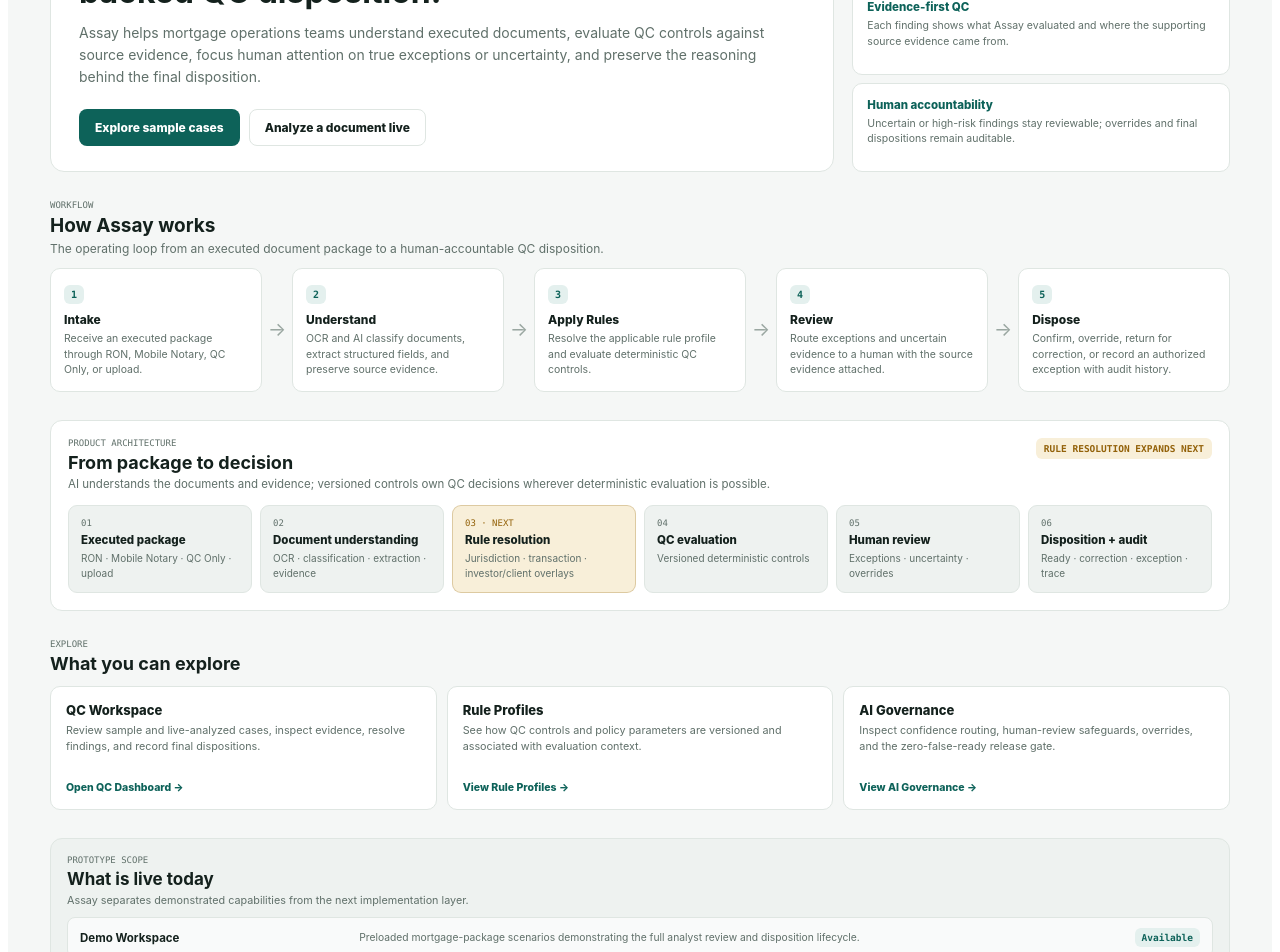
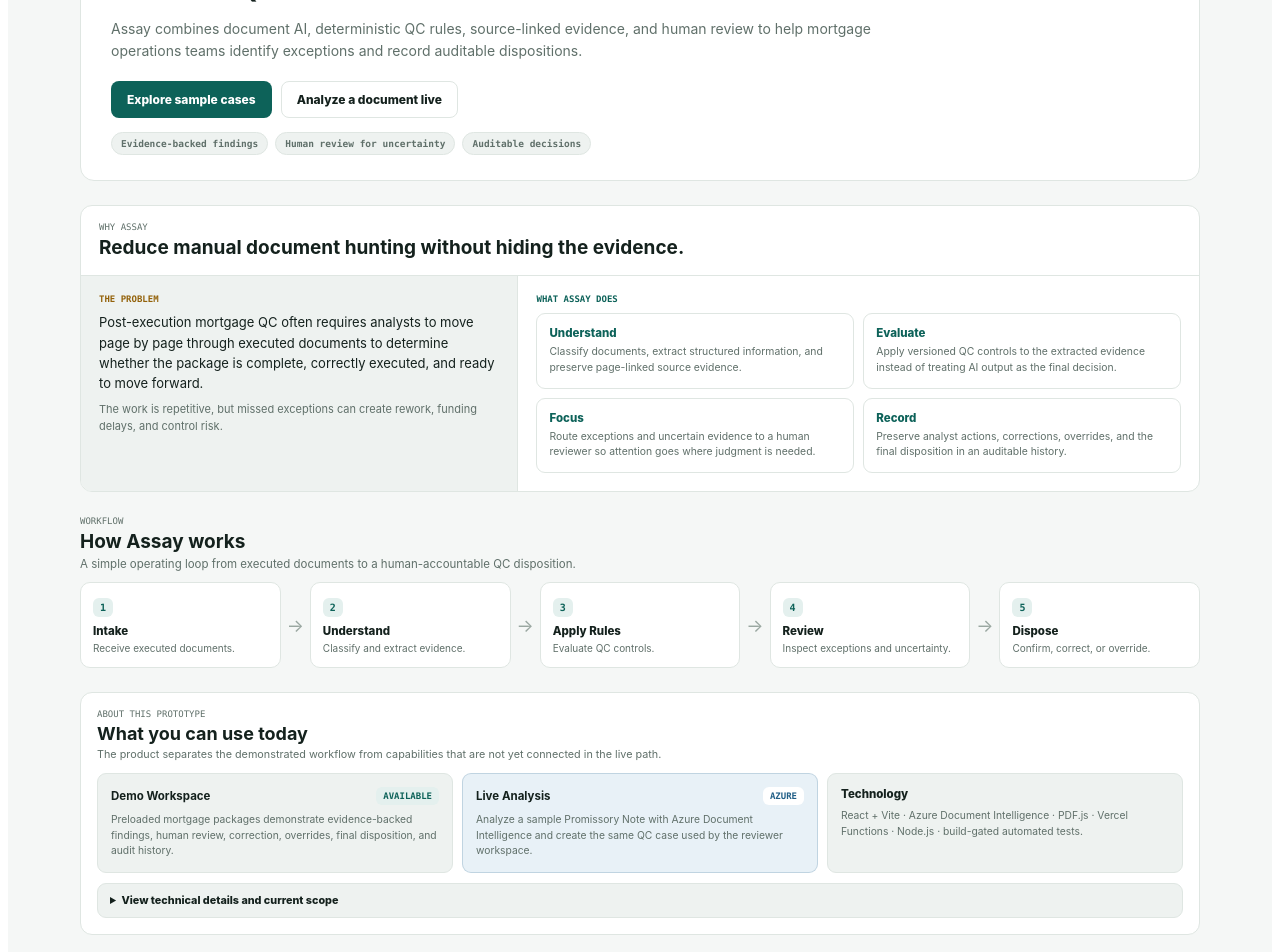
Before and after one commit to ckochar/Assay, a React (Vite) app: page / in a window 1280 px wide. Shown: the part 240-1192 px from the top of the page. Built offline with nearby package versions, Linux system fonts and the light colour scheme.

Commit message:
Simplify Assay overview for first-time users

```diff
--- a/src/OverviewScreen.jsx
+++ b/src/OverviewScreen.jsx
@@ -36,115 +36,108 @@
   return <button type="button" onClick={onClick} style={style}>{children}</button>;
 }
 
+function ProofPoint({ children }) {
+  return <span style={{ ...mono, color: C.sub, background: C.muted, border: `1px solid ${C.line}`, borderRadius: 999, padding: "5px 9px", fontSize: 9.5, fontWeight: 750 }}>{children}</span>;
+}
+
+function WhyAssay() {
+  const capabilities = [
+    ["Understand", "Classify documents, extract structured information, and preserve page-linked source evidence."],
+    ["Evaluate", "Apply versioned QC controls to the extracted evidence instead of treating AI output as the final decision."],
+    ["Focus", "Route exceptions and uncertain evidence to a human reviewer so attention goes where judgment is needed."],
+    ["Record", "Preserve analyst actions, corrections, overrides, and the final disposition in an auditable history."],
+  ];
+
+  return <section style={{ marginTop: 24, background: C.panel, border: `1px solid ${C.line}`, borderRadius: 12, overflow: "hidden" }}>
+    <div style={{ padding: "16px 18px", borderBottom: `1px solid ${C.line}` }}>
+      <div style={{ ...mono, color: C.sub, fontSize: 9 }}>WHY ASSAY</div>
+      <h2 style={{ ...display, margin: "4px 0 0", fontSize: 19 }}>Reduce manual document hunting without hiding the evidence.</h2>
+    </div>
+    <div style={{ display: "grid", gridTemplateColumns: "minmax(280px,.9fr) minmax(430px,1.4fr)", gap: 0 }}>
+      <div style={{ padding: 18, background: C.muted, borderRight: `1px solid ${C.line}` }}>
+        <div style={{ ...mono, color: C.review, fontSize: 9, fontWeight: 800 }}>THE PROBLEM</div>
+        <p style={{ color: C.ink, fontSize: 13, lineHeight: 1.55, margin: "8px 0 8px" }}>Post-execution mortgage QC often requires analysts to move page by page through executed documents to determine whether the package is complete, correctly executed, and ready to move forward.</p>
+        <p style={{ color: C.sub, fontSize: 11, lineHeight: 1.55, margin: 0 }}>The work is repetitive, but missed exceptions can create rework, funding delays, and control risk.</p>
+      </div>
+      <div style={{ padding: 18 }}>
+        <div style={{ ...mono, color: C.teal, fontSize: 9, fontWeight: 800 }}>WHAT ASSAY DOES</div>
+        <div style={{ display: "grid", gridTemplateColumns: "repeat(2,minmax(180px,1fr))", gap: 9, marginTop: 9 }}>
+          {capabilities.map(([title, body]) => <div key={title} style={{ border: `1px solid ${C.line}`, borderRadius: 9, padding: 12 }}><div style={{ color: C.teal, fontWeight: 800, fontSize: 11.5 }}>{title}</div><div style={{ color: C.sub, fontSize: 10.4, lineHeight: 1.5, marginTop: 4 }}>{body}</div></div>)}
+        </div>
+      </div>
+    </div>
+  </section>;
+}
+
 function WorkflowSteps() {
   const steps = [
-    ["1", "Intake", "Receive an executed package through RON, Mobile Notary, QC Only, or upload."],
-    ["2", "Understand", "OCR and AI classify documents, extract structured fields, and preserve source evidence."],
-    ["3", "Apply Rules", "Resolve the applicable rule profile and evaluate deterministic QC controls."],
-    ["4", "Review", "Route exceptions and uncertain evidence to a human with the source evidence attached."],
-    ["5", "Dispose", "Confirm, override, return for correction, or record an authorized exception with audit history."],
+    ["1", "Intake", "Receive executed documents."],
+    ["2", "Understand", "Classify and extract evidence."],
+    ["3", "Apply Rules", "Evaluate QC controls."],
+    ["4", "Review", "Inspect exceptions and uncertainty."],
+    ["5", "Dispose", "Confirm, correct, or override."],
   ];
 
-  return <section style={{ marginTop: 28 }}>
+  return <section style={{ marginTop: 24 }}>
     <div style={{ ...mono, color: C.sub, fontSize: 9 }}>WORKFLOW</div>
     <h2 style={{ ...display, margin: "4px 0 4px", fontSize: 19 }}>How Assay works</h2>
-    <p style={{ color: C.sub, fontSize: 12, margin: "0 0 12px" }}>The operating loop from an executed document package to a human-accountable QC disposition.</p>
+    <p style={{ color: C.sub, fontSize: 11.5, margin: "0 0 11px" }}>A simple operating loop from executed documents to a human-accountable QC disposition.</p>
     <div style={{ display: "flex", gap: 6, alignItems: "stretch", overflowX: "auto" }}>
       {steps.map(([n, title, body], index) => <React.Fragment key={n}>
-        <div style={{ minWidth: 165, flex: 1, background: C.panel, border: `1px solid ${C.line}`, borderRadius: 10, padding: 13 }}>
+        <div style={{ minWidth: 150, flex: 1, background: C.panel, border: `1px solid ${C.line}`, borderRadius: 10, padding: 12 }}>
           <span style={{ ...mono, display: "inline-flex", color: C.teal, background: C.tealSoft, borderRadius: 6, padding: "4px 7px", fontSize: 10, fontWeight: 800 }}>{n}</span>
-          <div style={{ fontWeight: 800, marginTop: 8, fontSize: 12 }}>{title}</div>
-          <div style={{ color: C.sub, fontSize: 10.5, lineHeight: 1.5, marginTop: 4 }}>{body}</div>
+          <div style={{ fontWeight: 800, marginTop: 7, fontSize: 11.5 }}>{title}</div>
+          <div style={{ color: C.sub, fontSize: 10, lineHeight: 1.45, marginTop: 3 }}>{body}</div>
         </div>
-        {index < steps.length - 1 && <div aria-hidden="true" style={{ alignSelf: "center", color: "#9aa7a1", fontSize: 19, flex: "0 0 auto" }}>→</div>}
+        {index < steps.length - 1 && <div aria-hidden="true" style={{ alignSelf: "center", color: "#9aa7a1", fontSize: 18, flex: "0 0 auto" }}>→</div>}
       </React.Fragment>)}
     </div>
   </section>;
 }
 
-function ArchitectureFlow() {
-  const stages = [
-    ["Executed package", "RON · Mobile Notary · QC Only · upload", "current"],
-    ["Document understanding", "OCR · classification · extraction · evidence", "current"],
-    ["Rule resolution", "Jurisdiction · transaction · investor/client overlays", "next"],
-    ["QC evaluation", "Versioned deterministic controls", "current"],
-    ["Human review", "Exceptions · uncertainty · overrides", "current"],
-    ["Disposition + audit", "Ready · correction · exception · trace", "current"],
-  ];
+function AboutPrototype() {
+  return <section style={{ marginTop: 24, background: C.panel, border: `1px solid ${C.line}`, borderRadius: 12, padding: 16 }}>
+    <div style={{ ...mono, color: C.sub, fontSize: 9 }}>ABOUT THIS PROTOTYPE</div>
+    <h2 style={{ ...display, margin: "4px 0 4px", fontSize: 18 }}>What you can use today</h2>
+    <p style={{ color: C.sub, fontSize: 10.8, margin: "0 0 12px" }}>The product separates the demonstrated workflow from capabilities that are not yet connected in the live path.</p>
 
-  return <section style={{ marginTop: 28, background: C.panel, border: `1px solid ${C.line}`, borderRadius: 12, padding: 17 }}>
-    <div style={{ display: "flex", justifyContent: "space-between", alignItems: "start", gap: 10, flexWrap: "wrap" }}>
-      <div><div style={{ ...mono, color: C.sub, fontSize: 9 }}>PRODUCT ARCHITECTURE</div><h2 style={{ ...display, margin: "4px 0", fontSize: 18 }}>From package to decision</h2><p style={{ color: C.sub, fontSize: 11.5, margin: 0 }}>AI understands the documents and evidence; versioned controls own QC decisions wherever deterministic evaluation is possible.</p></div>
-      <span style={{ ...mono, color: C.review, background: C.reviewSoft, borderRadius: 6, padding: "5px 8px", fontSize: 9.5, fontWeight: 800 }}>RULE RESOLUTION EXPANDS NEXT</span>
+    <div style={{ display: "grid", gridTemplateColumns: "repeat(3,minmax(210px,1fr))", gap: 9 }}>
+      <div style={{ background: C.muted, border: `1px solid ${C.line}`, borderRadius: 9, padding: 13 }}>
+        <div style={{ display: "flex", justifyContent: "space-between", gap: 8, alignItems: "center" }}><b style={{ fontSize: 11.5 }}>Demo Workspace</b><span style={{ ...mono, color: C.teal, background: C.tealSoft, borderRadius: 6, padding: "4px 7px", fontSize: 9, fontWeight: 800 }}>AVAILABLE</span></div>
+        <p style={{ color: C.sub, fontSize: 10.3, lineHeight: 1.5, margin: "7px 0 0" }}>Preloaded mortgage packages demonstrate evidence-backed findings, human review, correction, overrides, final disposition, and audit history.</p>
+      </div>
+      <div style={{ background: C.blueSoft, border: `1px solid ${C.blue}33`, borderRadius: 9, padding: 13 }}>
+        <div style={{ display: "flex", justifyContent: "space-between", gap: 8, alignItems: "center" }}><b style={{ fontSize: 11.5 }}>Live Analysis</b><span style={{ ...mono, color: C.blue, background: C.panel, borderRadius: 6, padding: "4px 7px", fontSize: 9, fontWeight: 800 }}>AZURE</span></div>
+        <p style={{ color: C.sub, fontSize: 10.3, lineHeight: 1.5, margin: "7px 0 0" }}>Analyze a sample Promissory Note with Azure Document Intelligence and create the same QC case used by the reviewer workspace.</p>
+      </div>
+      <div style={{ background: C.muted, border: `1px solid ${C.line}`, borderRadius: 9, padding: 13 }}>
+        <div style={{ fontWeight: 800, fontSize: 11.5 }}>Technology</div>
+        <p style={{ color: C.sub, fontSize: 10.3, lineHeight: 1.55, margin: "7px 0 0" }}>React + Vite · Azure Document Intelligence · PDF.js · Vercel Functions · Node.js · build-gated automated tests.</p>
+      </div>
     </div>
-    <div style={{ display: "grid", gridTemplateColumns: "repeat(auto-fit,minmax(165px,1fr))", gap: 8, marginTop: 14 }}>
-      {stages.map(([title, body, state], index) => <div key={title} style={{ background: state === "next" ? C.reviewSoft : C.muted, border: `1px solid ${state === "next" ? `${C.review}44` : C.line}`, borderRadius: 9, padding: 12, position: "relative" }}>
-        <div style={{ ...mono, color: state === "next" ? C.review : C.sub, fontSize: 9 }}>{String(index + 1).padStart(2, "0")}{state === "next" ? " · NEXT" : ""}</div>
-        <div style={{ fontWeight: 800, fontSize: 11.5, marginTop: 5 }}>{title}</div>
-        <div style={{ color: C.sub, fontSize: 10, lineHeight: 1.45, marginTop: 4 }}>{body}</div>
-      </div>)}
-    </div>
-  </section>;
-}
 
-function CapabilityCards({ onNavigate }) {
-  const cards = [
-    ["QC Workspace", "Review sample and live-analyzed cases, inspect evidence, resolve findings, and record final dispositions.", "Open QC Dashboard", "dashboard"],
-    ["Rule Profiles", "See how QC controls and policy parameters are versioned and associated with evaluation context.", "View Rule Profiles", "profiles"],
-    ["AI Governance", "Inspect confidence routing, human-review safeguards, overrides, and the zero-false-ready release gate.", "View AI Governance", "governance"],
-  ];
-  return <section style={{ marginTop: 28 }}>
-    <div style={{ ...mono, color: C.sub, fontSize: 9 }}>EXPLORE</div>
-    <h2 style={{ ...display, margin: "4px 0 12px", fontSize: 18 }}>What you can explore</h2>
-    <div style={{ display: "grid", gridTemplateColumns: "repeat(auto-fit,minmax(230px,1fr))", gap: 10 }}>
-      {cards.map(([title, body, action, screen]) => <button type="button" key={title} onClick={() => onNavigate(screen)} style={{ ...display, textAlign: "left", background: C.panel, border: `1px solid ${C.line}`, borderRadius: 10, padding: 15, cursor: "pointer", color: C.ink }}>
-        <div style={{ fontWeight: 800, fontSize: 13 }}>{title}</div>
-        <div style={{ color: C.sub, fontSize: 10.8, lineHeight: 1.5, marginTop: 5, minHeight: 48 }}>{body}</div>
-        <div style={{ color: C.teal, fontSize: 10.5, fontWeight: 800, marginTop: 10 }}>{action} →</div>
-      </button>)}
-    </div>
-  </section>;
-}
-
-function PrototypeScope() {
-  const rows = [
-    ["Demo Workspace", "Preloaded mortgage-package scenarios demonstrating the full analyst review and disposition lifecycle.", "Available", C.teal, C.tealSoft],
-    ["Live Analysis", "Azure Document Intelligence analyzes a sample Promissory Note, currently scoped to pages 1–2, then creates the same QC case used by the review workspace.", "Available", C.blue, C.blueSoft],
-    ["True Package Intelligence", "Multi-document package splitting/classification plus automatic context and rule-profile resolution across the package.", "Next", C.review, C.reviewSoft],
-  ];
-  return <section style={{ marginTop: 28, background: C.muted, border: `1px solid ${C.line}`, borderRadius: 12, padding: 16 }}>
-    <div style={{ ...mono, color: C.sub, fontSize: 9 }}>PROTOTYPE SCOPE</div>
-    <h2 style={{ ...display, margin: "4px 0 5px", fontSize: 17 }}>What is live today</h2>
-    <p style={{ color: C.sub, fontSize: 10.8, margin: "0 0 10px" }}>Assay separates demonstrated capabilities from the next implementation layer.</p>
-    <div style={{ display: "grid", gap: 7 }}>
-      {rows.map(([title, body, status, color, bg]) => <div key={title} style={{ display: "grid", gridTemplateColumns: "minmax(145px,.7fr) minmax(300px,2fr) auto", gap: 12, alignItems: "center", background: "#ffffffaa", border: `1px solid ${C.line}`, borderRadius: 8, padding: "10px 12px" }}>
-        <b style={{ fontSize: 11.5 }}>{title}</b><span style={{ color: C.sub, fontSize: 10.3, lineHeight: 1.45 }}>{body}</span><span style={{ ...mono, color, background: bg, borderRadius: 6, padding: "4px 7px", fontSize: 9.5, fontWeight: 800 }}>{status}</span>
-      </div>)}
-    </div>
+    <details style={{ marginTop: 10, background: C.muted, border: `1px solid ${C.line}`, borderRadius: 9, padding: "10px 12px" }}>
+      <summary style={{ cursor: "pointer", fontSize: 10.8, fontWeight: 800 }}>View technical details and current scope</summary>
+      <div style={{ display: "grid", gridTemplateColumns: "repeat(2,minmax(260px,1fr))", gap: 12, marginTop: 10, color: C.sub, fontSize: 10.3, lineHeight: 1.55 }}>
+        <div><b style={{ color: C.ink }}>Live scope</b><br />The current live pipeline analyzes pages 1–2 of a Promissory Note, preserves Azure page geometry for evidence highlighting, and uses a Live Note Baseline profile. Multi-document package intelligence and automatic rule-profile resolution are not yet connected.</div>
+        <div><b style={{ color: C.ink }}>Decision model</b><br />Azure performs document OCR/layout analysis. Assay normalizes extracted information and runs versioned QC controls. Uncertain signature evidence remains a human-review item rather than being treated as a legally validated signature.</div>
+      </div>
+    </details>
   </section>;
 }
 
 export default function OverviewScreen({ onNavigate }) {
-  return <main style={{ ...display, maxWidth: 1180, margin: "0 auto", padding: "34px 24px 28px", color: C.ink }}>
-    <section style={{ display: "grid", gridTemplateColumns: "minmax(0,1.35fr) minmax(280px,.65fr)", gap: 18, alignItems: "stretch" }}>
-      <div style={{ background: C.panel, border: `1px solid ${C.line}`, borderRadius: 14, padding: "28px 28px 25px" }}>
-        <div style={{ ...mono, color: C.teal, fontSize: 10, fontWeight: 800 }}>AI-ASSISTED POST-EXECUTION MORTGAGE QC</div>
-        <h1 style={{ fontSize: 32, lineHeight: 1.12, margin: "10px 0 12px", maxWidth: 760 }}>From executed documents to evidence-backed QC disposition.</h1>
-        <p style={{ color: C.sub, fontSize: 14, lineHeight: 1.6, maxWidth: 760, margin: 0 }}>Assay helps mortgage operations teams understand executed documents, evaluate QC controls against source evidence, focus human attention on true exceptions or uncertainty, and preserve the reasoning behind the final disposition.</p>
-        <div style={{ display: "flex", gap: 9, flexWrap: "wrap", marginTop: 20 }}><Action onClick={() => onNavigate("dashboard")}>Explore sample cases</Action><Action href="/live" secondary>Analyze a document live</Action></div>
-      </div>
-      <div style={{ display: "grid", gap: 8 }}>
-        {[
-          ["Document understanding", "OCR + AI organize document content into structured fields and page-linked evidence."],
-          ["Evidence-first QC", "Each finding shows what Assay evaluated and where the supporting source evidence came from."],
-          ["Human accountability", "Uncertain or high-risk findings stay reviewable; overrides and final dispositions remain auditable."],
-        ].map(([title, body]) => <div key={title} style={{ background: C.panel, border: `1px solid ${C.line}`, borderRadius: 10, padding: 14 }}><div style={{ color: C.teal, fontWeight: 800, fontSize: 11.5 }}>{title}</div><div style={{ color: C.sub, fontSize: 10.5, lineHeight: 1.5, marginTop: 4 }}>{body}</div></div>)}
-      </div>
+  return <main style={{ ...display, maxWidth: 1120, margin: "0 auto", padding: "30px 24px 28px", color: C.ink }}>
+    <section style={{ background: C.panel, border: `1px solid ${C.line}`, borderRadius: 14, padding: "29px 30px 25px" }}>
+      <div style={{ ...mono, color: C.teal, fontSize: 10, fontWeight: 800 }}>AI-ASSISTED POST-EXECUTION MORTGAGE QC</div>
+      <h1 style={{ fontSize: 32, lineHeight: 1.12, margin: "10px 0 11px", maxWidth: 790 }}>From executed mortgage documents to evidence-backed QC decisions.</h1>
+      <p style={{ color: C.sub, fontSize: 14, lineHeight: 1.6, maxWidth: 820, margin: 0 }}>Assay combines document AI, deterministic QC rules, source-linked evidence, and human review to help mortgage operations teams identify exceptions and record auditable dispositions.</p>
+      <div style={{ display: "flex", gap: 9, flexWrap: "wrap", marginTop: 19 }}><Action onClick={() => onNavigate("dashboard")}>Explore sample cases</Action><Action href="/live" secondary>Analyze a document live</Action></div>
+      <div style={{ display: "flex", gap: 7, flexWrap: "wrap", marginTop: 14 }}><ProofPoint>Evidence-backed findings</ProofPoint><ProofPoint>Human review for uncertainty</ProofPoint><ProofPoint>Auditable decisions</ProofPoint></div>
     </section>
 
+    <WhyAssay />
     <WorkflowSteps />
-    <ArchitectureFlow />
-    <CapabilityCards onNavigate={onNavigate} />
-    <PrototypeScope />
+    <AboutPrototype />
   </main>;
 }
```
